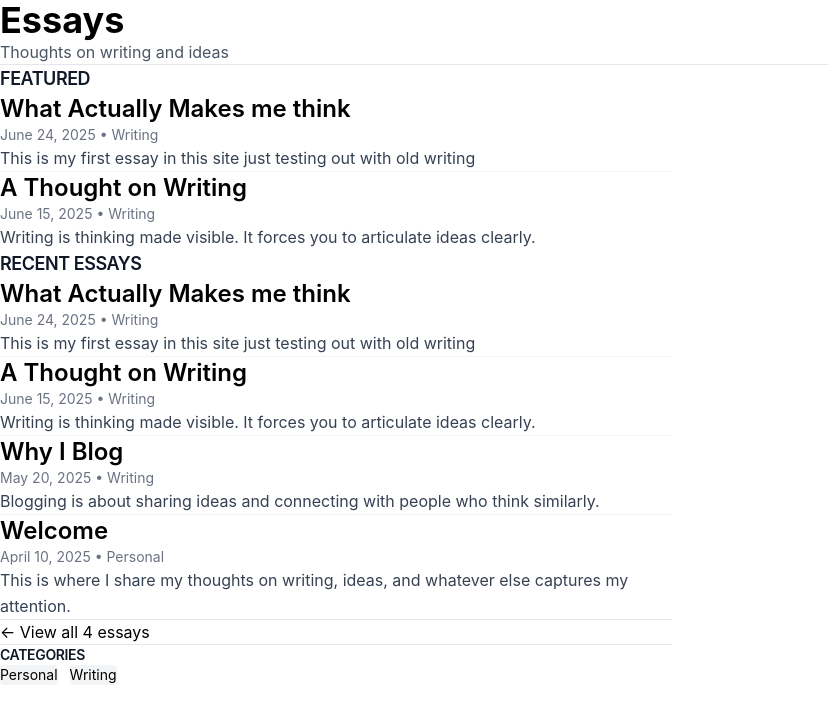
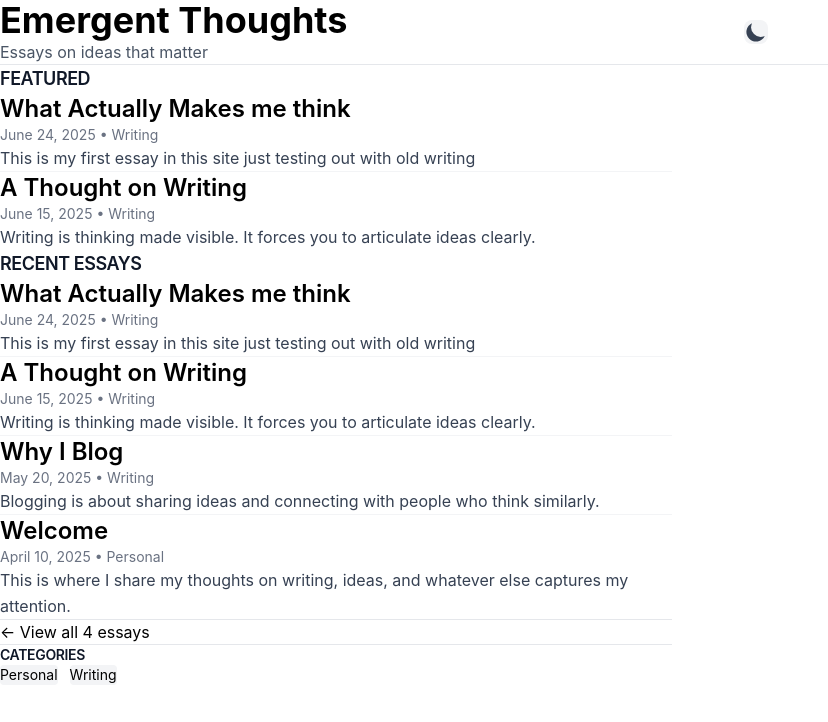
Before and after one commit to SanketAdk/Blog-Test-, a Next.js app: page / in a window 1280 px wide. Shown: the top 722 px of the page, without its empty margins (0-828 px from the left). Built offline with nearby package versions, Linux system fonts and the light colour scheme.

Commit message:
Update Header.tsx

```diff
--- a/components/Header.tsx
+++ b/components/Header.tsx
@@ -1,13 +1,68 @@
+'use client';
+
 import Link from 'next/link';
+import { useState, useEffect } from 'react';
 
 export default function Header() {
+  const [isDark, setIsDark] = useState(false);
+  const [mounted, setMounted] = useState(false);
+
+  useEffect(() => {
+    // Check if user previously chose dark mode
+    const saved = localStorage.getItem('theme');
+    const prefersDark = window.matchMedia('(prefers-color-scheme: dark)').matches;
+    const shouldBeDark = saved ? saved === 'dark' : prefersDark;
+    setIsDark(shouldBeDark);
+    applyTheme(shouldBeDark);
+    setMounted(true);
+  }, []);
+
+  const applyTheme = (dark: boolean) => {
+    if (dark) {
+      document.documentElement.classList.add('dark');
+      localStorage.setItem('theme', 'dark');
+    } else {
+      document.documentElement.classList.remove('dark');
+      localStorage.setItem('theme', 'light');
+    }
+  };
+
+  const toggleTheme = () => {
+    const newValue = !isDark;
+    setIsDark(newValue);
+    applyTheme(newValue);
+  };
+
+  if (!mounted) return null;
+
   return (
-    <header className="border-b border-gray-200 py-8 mb-12">
-      <div className="max-w-2xl mx-auto px-4">
-        <Link href="/" className="text-4xl font-bold text-black hover:opacity-70 transition">
-          Essays
-        </Link>
-        <p className="text-gray-600 mt-2">Thoughts on writing and ideas</p>
+    <header className="border-b border-gray-200 dark:border-gray-700 py-8 mb-12 bg-white dark:bg-black transition-colors">
+      <div className="max-w-3xl mx-auto px-6 sm:px-8">
+        <div className="flex items-center justify-between">
+          <div>
+            <Link href="/" className="text-3xl sm:text-4xl font-bold text-black dark:text-white hover:opacity-70 transition">
+              Emergent Thoughts
+            </Link>
+            <p className="text-gray-600 dark:text-gray-400 mt-2">Essays on ideas that matter</p>
+          </div>
+
+          {/* Dark Mode Toggle Button */}
+          <button
+            onClick={toggleTheme}
+            className="p-2 rounded-lg bg-gray-100 dark:bg-gray-800 hover:bg-gray-200 dark:hover:bg-gray-700 transition"
+            title={isDark ? 'Switch to light mode' : 'Switch to dark mode'}
+          >
+            {isDark ? (
+              <svg className="w-6 h-6 text-yellow-500" fill="currentColor" viewBox="0 0 20 20">
+                <path d="M10 3.5a6.5 6.5 0 100 13 6.5 6.5 0 000-13zM2 10a8 8 0 1116 0 8 8 0 01-16 0z" />
+              </svg>
+            ) : (
+              <svg className="w-6 h-6 text-gray-700" fill="currentColor" viewBox="0 0 20 20">
+                <path d="M17.293 13.293A8 8 0 016.707 2.707a8.001 8.001 0 1010.586 10.586z" />
+              </svg>
+            )}
+          </button>
+        </div>
       </div>
     </header>
   );
```
